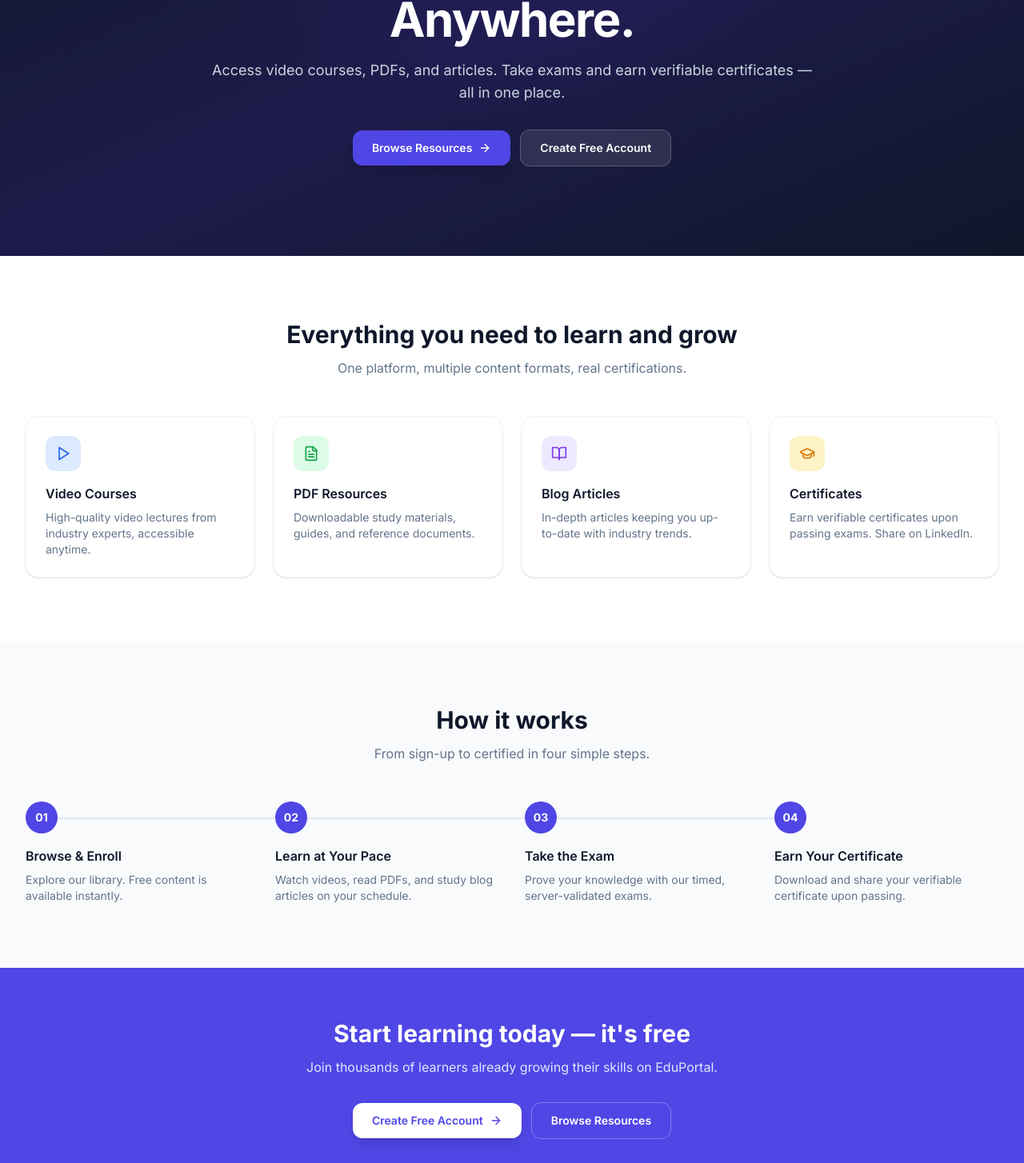
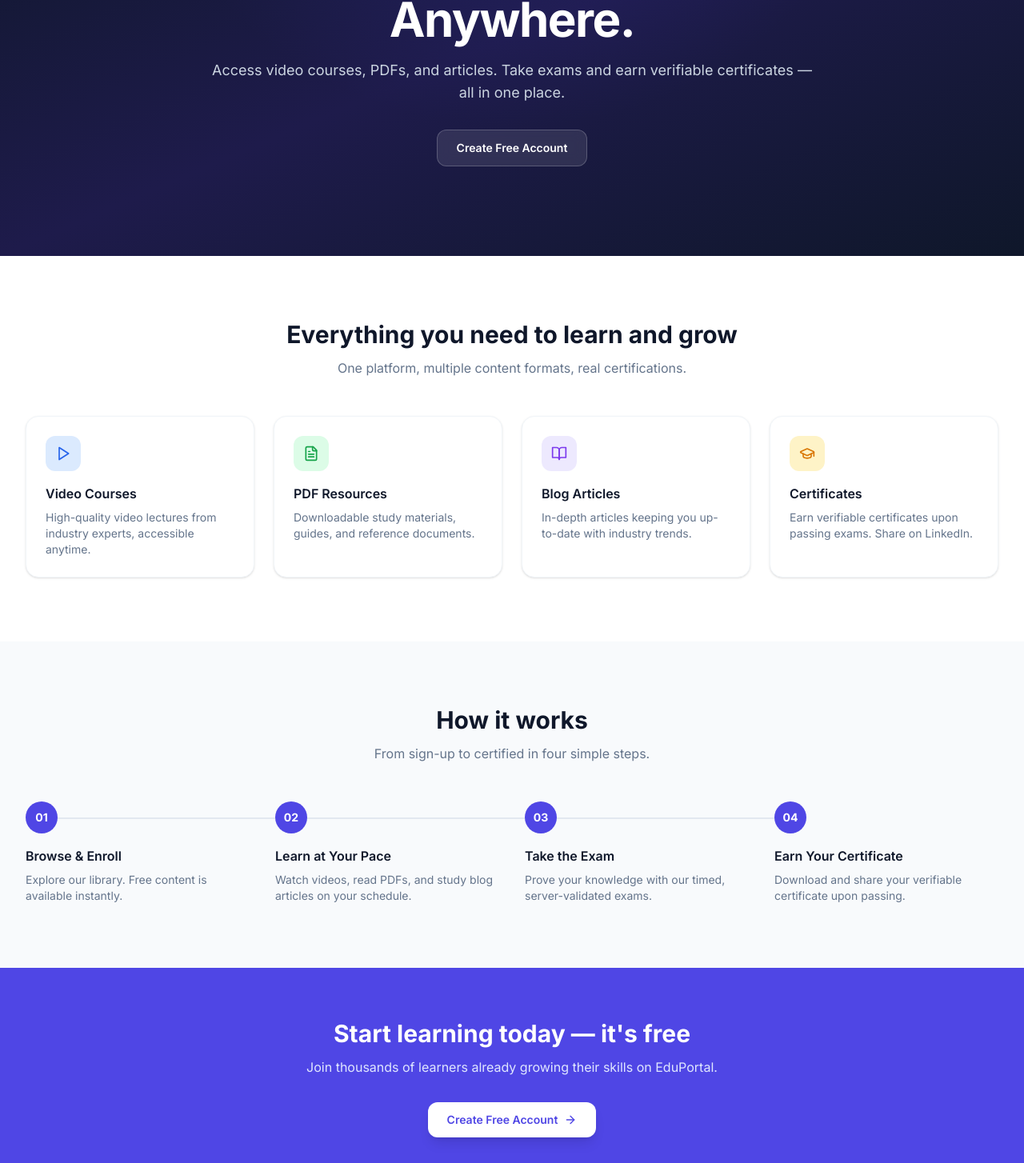
Before and after one commit to akashedu-1359/EducationPortal, a Next.js app: page / in a window 1280 px wide. Shown: the part 295-1749 px from the top of the page at 80% size. Built offline with nearby package versions, Linux system fonts and the light colour scheme; no server answers.

Commit message:
browse resource button authenticate

```diff
--- a/src/app/(public)/page.tsx
+++ b/src/app/(public)/page.tsx
@@ -1,6 +1,7 @@
 import Link from "next/link";
 import { BookOpen, GraduationCap, Play, FileText, ArrowRight, CheckCircle } from "lucide-react";
 import { config } from "@/config";
+import { BrowseResourcesButton } from "@/components/layout/BrowseResourcesButton";
 import type { HomepageCmsData } from "@/types";
 
 // ── Data fetching (server-side, ISR-cached) ──────────────────────────────────
@@ -123,13 +124,7 @@ export default async function HomePage() {
             </p>
 
             <div className="mt-8 flex flex-col items-center gap-3 sm:flex-row sm:justify-center">
-              <Link
-                href="/resources"
-                className="inline-flex items-center gap-2 rounded-xl bg-primary-600 px-6 py-3 text-sm font-semibold text-white shadow-lg transition-colors hover:bg-primary-500"
-              >
-                Browse Resources
-                <ArrowRight className="h-4 w-4" />
-              </Link>
+              <BrowseResourcesButton variant="primary" />
               <Link
                 href="/auth/register"
                 className="inline-flex items-center gap-2 rounded-xl border border-white/20 bg-white/10 px-6 py-3 text-sm font-semibold text-white backdrop-blur transition-colors hover:bg-white/20"
@@ -226,12 +221,7 @@ export default async function HomePage() {
               Create Free Account
               <ArrowRight className="h-4 w-4" />
             </Link>
-            <Link
-              href="/resources"
-              className="inline-flex items-center gap-2 rounded-xl border border-white/30 px-6 py-3 text-sm font-semibold text-white transition-colors hover:bg-white/10"
-            >
-              Browse Resources
-            </Link>
+            <BrowseResourcesButton variant="outline" />
           </div>
 
           <div className="mt-8 flex flex-wrap items-center justify-center gap-6 text-sm text-primary-200">
--- /dev/null
+++ b/src/components/layout/BrowseResourcesButton.tsx
@@ -0,0 +1,32 @@
+"use client";
+
+import Link from "next/link";
+import { ArrowRight } from "lucide-react";
+import { useAuthStore } from "@/store/authStore";
+
+export function BrowseResourcesButton({ variant = "primary" }: { variant?: "primary" | "outline" }) {
+  const { isAuthenticated } = useAuthStore();
+
+  if (!isAuthenticated) return null;
+
+  if (variant === "outline") {
+    return (
+      <Link
+        href="/resources"
+        className="inline-flex items-center gap-2 rounded-xl border border-white/30 px-6 py-3 text-sm font-semibold text-white transition-colors hover:bg-white/10"
+      >
+        Browse Resources
+      </Link>
+    );
+  }
+
+  return (
+    <Link
+      href="/resources"
+      className="inline-flex items-center gap-2 rounded-xl bg-primary-600 px-6 py-3 text-sm font-semibold text-white shadow-lg transition-colors hover:bg-primary-500"
+    >
+      Browse Resources
+      <ArrowRight className="h-4 w-4" />
+    </Link>
+  );
+}
```
